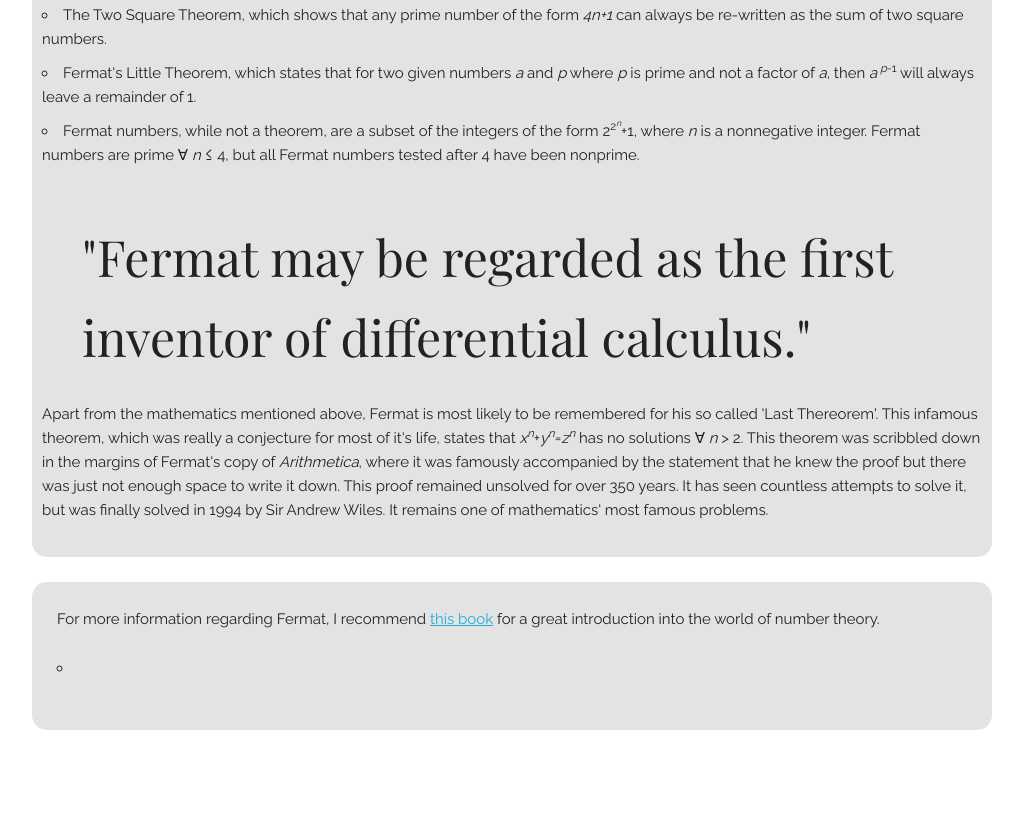
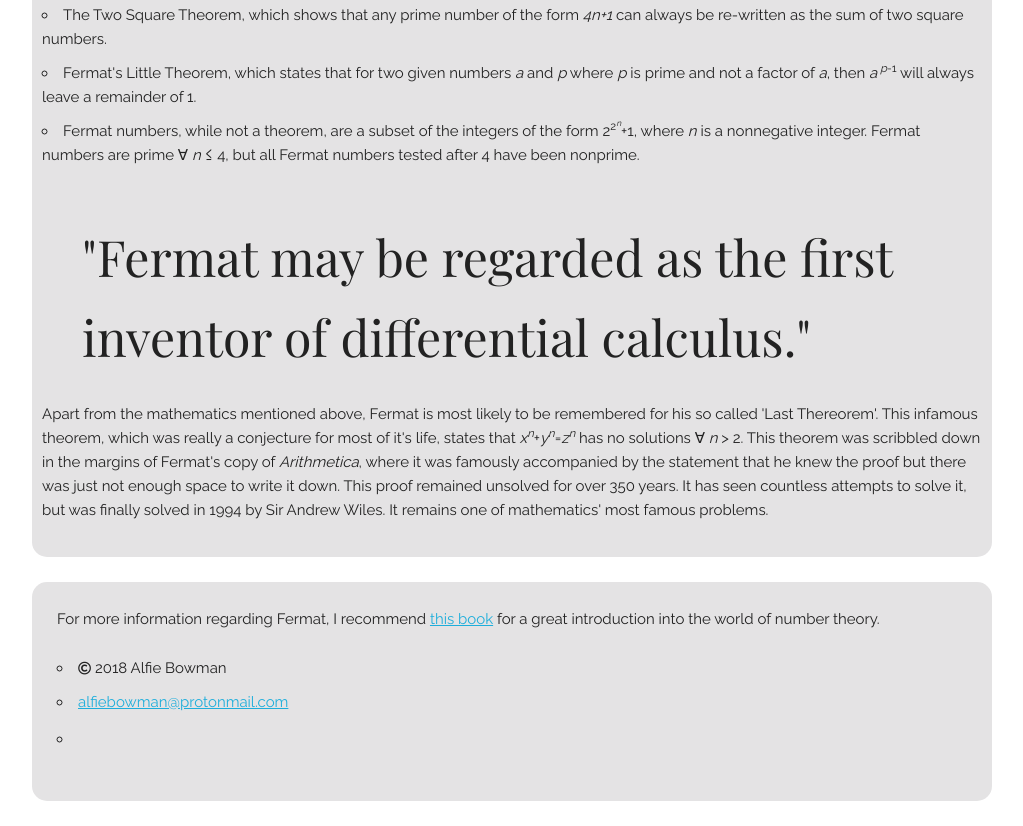
Before and after one commit to A1fus/tribute-page, a plain HTML site: page index.html in a window 1280 px wide. Shown: the part 670-1496 px from the top of the page, without its empty margins (128-1151 px from the left). Before the commit the page ends 1425 px from the top, so only its background shows below. Drawn offline with nearby package versions, Linux system fonts and the light colour scheme; grey boxes are pictures that could not be loaded.

Commit message:
Add list to bottom of footer

```diff
--- a/index.html
+++ b/index.html
@@ -54,7 +54,10 @@
     <div class="container bottom"
       <p>For more information regarding Fermat, I recommend <a href="https://www.amazon.co.uk/Fermats-Last-Theorem-Confounded-Greatest/dp/1841157910/ref=sr_1_1?ie=UTF8&qid=1527694286&sr=8-1&keywords=fermats+last+theorem+simon+singh" title="Fermat's Last Theorem by Simon Singh">this book</a> for a great introduction into the world of number theory.</p>
       <ul>
-        <li>
+        <li><i class="far fa-copyright fa-sm"></i> 2018 Alfie Bowman
+        <li><a href="mailto:alfiebowman@protonmail.com" title="Mailing link">alfiebowman@protonmail.com</a>
+        <li><iframe src="https://ghbtns.com/github-btn.html?user=A1fus&repo=tribute-page&type=fork" frameborder="0" scrolling="0" width="170px" height="20px"></iframe>
+      </ul>
       </div>
     </div>
   </footer>
```
